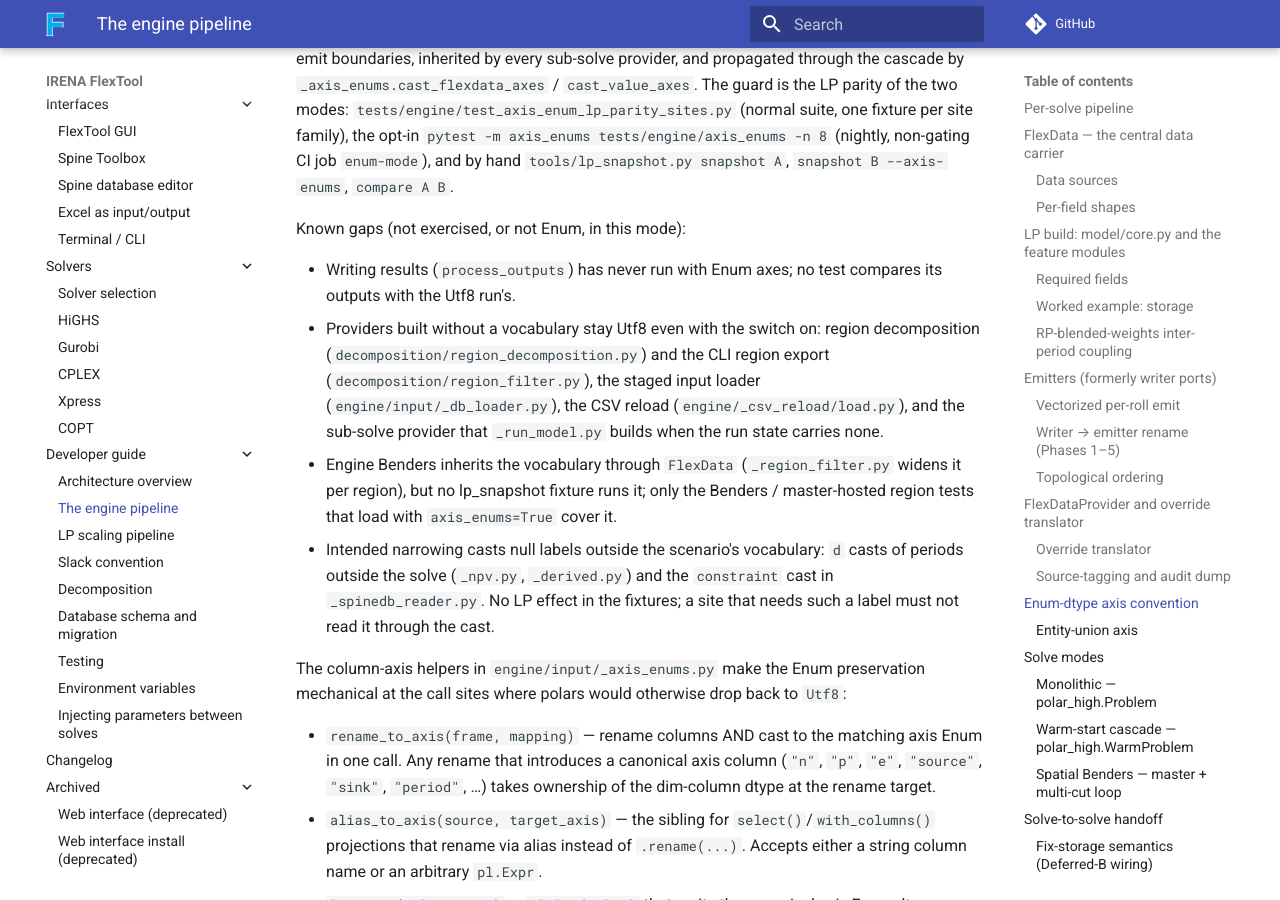
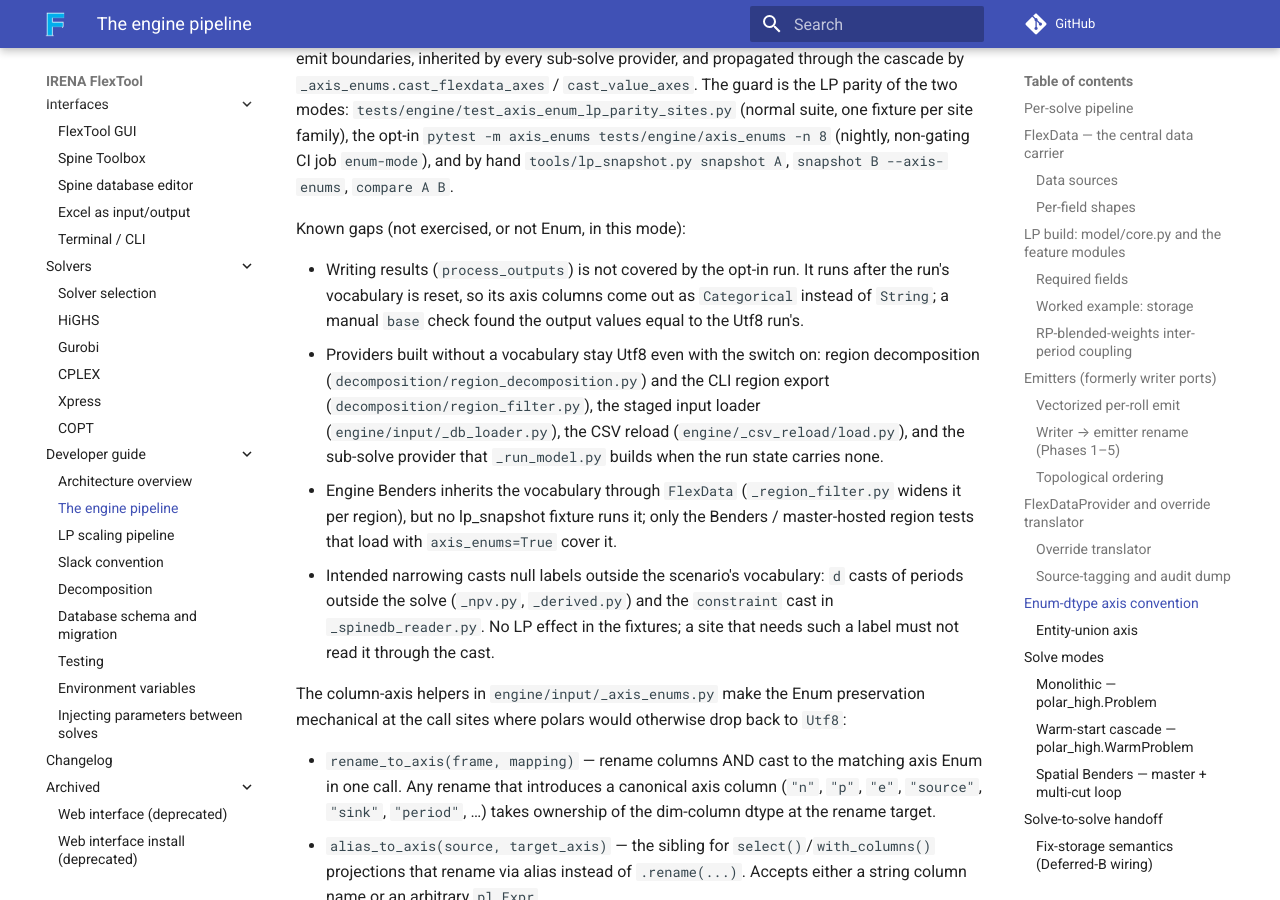
Before and after one commit to irena-flextool/flextool, an MkDocs documentation site: the page built from docs/dev/engine.md, in a window 1280 px wide and 900 px high, scrolled down 12618 px. Built offline with MkDocs 1.6.1 and Material for MkDocs 9.7.7, drawn with Linux system fonts in a browser that asks for light colours; comment, search, counter and statistics services are not loaded.

Commit message:
test(enum-mode): parity-sites timeout covers both snapshots; document Categorical result axes (#44)
Co-Authored-By: Claude Opus 5.5 (1M context) <noreply@anthropic.com>

```diff
--- a/docs/dev/engine.md
+++ b/docs/dev/engine.md
@@ -490,8 +490,10 @@ CI job `enum-mode`), and by hand `tools/lp_snapshot.py snapshot A`,
 
 Known gaps (not exercised, or not Enum, in this mode):
 
-- Writing results (`process_outputs`) has never run with Enum axes; no
-  test compares its outputs with the Utf8 run's.
+- Writing results (`process_outputs`) is not covered by the opt-in
+  run. It runs after the run's vocabulary is reset, so its axis columns
+  come out as `Categorical` instead of `String`; a manual `base` check
+  found the output values equal to the Utf8 run's.
 - Providers built without a vocabulary stay Utf8 even with the switch
   on: region decomposition (`decomposition/region_decomposition.py`)
   and the CLI region export (`decomposition/region_filter.py`), the staged input
```
Also changed, not shown: 2 other files.
